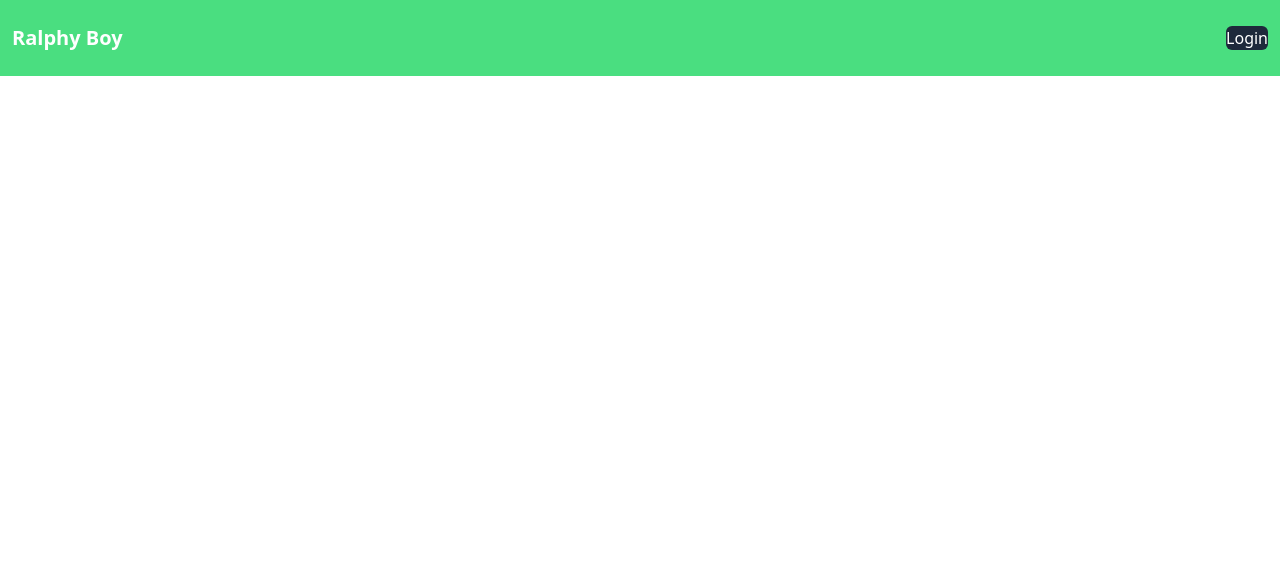
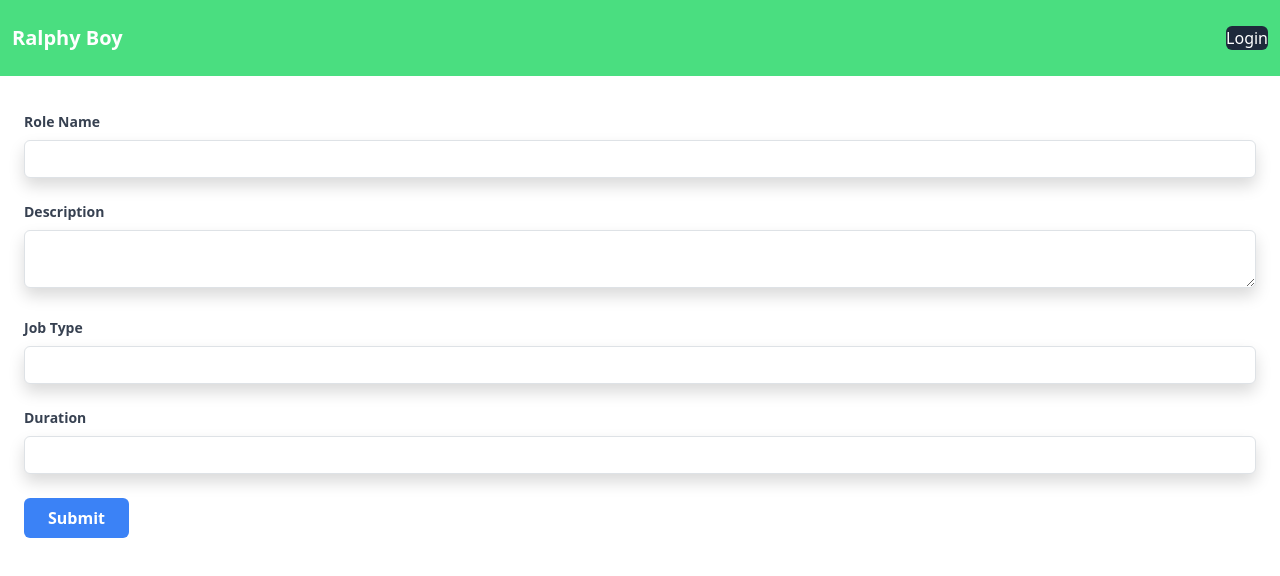
Before and after one commit to alexander784/Jobless-corner, a React (Create React App) app: page /PostRole in a window 1280 px wide. Before the commit this address had no page. Shown: the top 576 px of the page. Built offline with nearby package versions, Linux system fonts and the light colour scheme.

Commit message:
Create the post Role component

```diff
--- a/src/App.js
+++ b/src/App.js
@@ -7,6 +7,7 @@ import {
 import Home from './pages/Home';
 import Search from "./components/Layout/Search";
 import Login from "./components/Layout/Login";
+import PostRole from "./pages/PostRole";
 
 
 
@@ -19,6 +20,7 @@ function App() {
     <Routes>
       <Route path='/' element={ <Home />} />
       <Route path='/Login' element={ <Login />} />
+      <Route path='/PostRole' element={ <PostRole />} />
 
 
 
--- a/src/components/Layout/NavBar.js
+++ b/src/components/Layout/NavBar.js
@@ -1,6 +1,6 @@
 import React, { useState } from 'react';
 import { Link } from "react-router-dom";
-import Login from './Login';
+// import Login from './Login';
 
 const NavBar = () => {
   return (
--- a/src/pages/Home.js
+++ b/src/pages/Home.js
@@ -1,59 +1,55 @@
-import React from 'react'
-// import "../App.css";
+import React from 'react';
 import { Link } from 'react-router-dom';
 import Search from '../components/Layout/Search';
-import News from "../assets/News.jpg";
-import Smart from "../assets/Smart.avif";
+import News from '../assets/News.jpg';
+import Smart from '../assets/Smart.avif';
 
 const Home = () => {
   return (
     <div className='size-100 bg-gray-800'>
       <div className='flex justify-center items-center h-screen'>
         <p className='text-white text-6xl'>
-        Meet the <span className='text-green-400'>Best </span> Tech <br />  Personality <br/>
+          Meet the <span className='text-green-400'>Best</span> Tech <br /> Personality <br />
           to Grow Your Team
         </p>
-         {/* <Search /> */}
-
         <div className='absolute bottom-0'>
           <Link to="/open-roles" className='container mx-5 rounded-3xl bg-slate-600 hover:bg-orange-950'>
-          <button className=''>open Role</button>
+            <button className=''>Open Role</button>
           </Link>
-         <Link to="/post-roles" className='container mx-5 rounded-3xl bg-slate-600 hover:bg-orange-950'>
+          <Link to="/PostRole" className='container mx-5 rounded-3xl bg-slate-600 hover:bg-orange-950'>
             <button className='button'>Post Role</button>
           </Link>
         </div>
       </div>
-         <section class="container mx-auto px-6 p-10">
-       <h2 class="text-4xl font-bold text-center text-white mb-8">
+      <section className="container mx-auto px-6 p-10">
+        <h2 className="text-4xl font-bold text-center text-white mb-8">
           Our services
         </h2>
-      <div class="flex items-center flex-wrap mb-20">
-        <div class="w-full md:w-1/2">
-          <h4 class="text-3xl text-white font-bold mb-3">Exercise Metric</h4>
-          <p class="text-gray-600 mb-8">Our Smart Health Monitoring Wristwatch is able to capture you vitals while you exercise. You can create different category of exercises and can track your vitals on the go.</p>
+        <div className="flex items-center flex-wrap mb-20">
+          <div className="w-full md:w-1/2">
+            <h4 className="text-3xl text-white font-bold mb-3">Exercise Metric</h4>
+            <p className="text-gray-600 mb-8">
+              Our Smart Health Monitoring Wristwatch is able to capture your vitals while you exercise. You can create different categories of exercises and can track your vitals on the go.
+            </p>
           </div>
-        <div class="w-full md:w-1/2">
+          <div className="w-full md:w-1/2">
             <img src={Smart} height={350} alt="Monitoring" />
           </div>
         </div>
 
-      <div class="flex items-center flex-wrap mb-20">
-        <div class="w-full md:w-1/2">
-        </div>
-        <div class="w-full md:w-1/2 pl-10">
-          <h4 class="text-3xl text-white font-bold mb-3">How we work</h4>
-          <p class="text-gray-600 mb-8">Our Smart Health Monitoring Wristwatch can generate a comprehensive report on your vitals depending on your settings either daily, weekly, monthly, quarterly or yearly.</p>
-          <img src={News} height={350} width={350}alt="Reporting" />
-
+        <div className="flex items-center flex-wrap mb-20">
+          <div className="w-full md:w-1/2"></div>
+          <div className="w-full md:w-1/2 pl-10">
+            <h4 className="text-3xl text-white font-bold mb-3">How we work</h4>
+            <p className="text-gray-600 mb-8">
+              Our Smart Health Monitoring Wristwatch can generate a comprehensive report on your vitals depending on your settings either daily, weekly, monthly, quarterly, or yearly.
+            </p>
+            <img src={News} height={350} width={350} alt="Reporting" />
           </div>
         </div>
       </section>
-          {/* <Footer/> */}
     </div>
-
-
-  )
-}
+  );
+};
 
 export default Home;
--- /dev/null
+++ b/src/pages/PostRole.js
@@ -0,0 +1,88 @@
+import React, { useState } from 'react';
+
+const PostRole = () => {
+  const [roleName, setRoleName] = useState('');
+  const [description, setDescription] = useState('');
+  const [jobType, setJobType] = useState('');
+  const [duration, setDuration] = useState('');
+
+  const handleSubmit = (e) => {
+    e.preventDefault();
+
+    console.log('Role Name:', roleName);
+    console.log('Description:', description);
+    console.log('Job Type:', jobType);
+    console.log('Duration:', duration);
+  };
+
+  return (
+    <div className="container mx-auto px-6 p-10">
+      <h2 className="text-4xl font-bold text-center text-gray-800 mb-8">
+        Post a New Role
+      </h2>
+      <form onSubmit={handleSubmit}>
+        <div className="mb-4">
+          <label className="block text-gray-700 text-sm font-bold mb-2" htmlFor="roleName">
+            Role Name
+          </label>
+          <input
+            type="text"
+            id="roleName"
+            value={roleName}
+            onChange={(e) => setRoleName(e.target.value)}
+            className="shadow appearance-none border rounded w-full py-2 px-3 text-gray-700 leading-tight focus:outline-none focus:shadow-outline"
+            required
+          />
+        </div>
+        <div className="mb-4">
+          <label className="block text-gray-700 text-sm font-bold mb-2" htmlFor="description">
+            Description
+          </label>
+          <textarea
+            id="description"
+            value={description}
+            onChange={(e) => setDescription(e.target.value)}
+            className="shadow appearance-none border rounded w-full py-2 px-3 text-gray-700 leading-tight focus:outline-none focus:shadow-outline"
+            required
+          ></textarea>
+        </div>
+        <div className="mb-4">
+          <label className="block text-gray-700 text-sm font-bold mb-2" htmlFor="jobType">
+            Job Type
+          </label>
+          <input
+            type="text"
+            id="jobType"
+            value={jobType}
+            onChange={(e) => setJobType(e.target.value)}
+            className="shadow appearance-none border rounded w-full py-2 px-3 text-gray-700 leading-tight focus:outline-none focus:shadow-outline"
+            required
+          />
+        </div>
+        <div className="mb-4">
+          <label className="block text-gray-700 text-sm font-bold mb-2" htmlFor="duration">
+            Duration
+          </label>
+          <input
+            type="text"
+            id="duration"
+            value={duration}
+            onChange={(e) => setDuration(e.target.value)}
+            className="shadow appearance-none border rounded w-full py-2 px-3 text-gray-700 leading-tight focus:outline-none focus:shadow-outline"
+            required
+          />
+        </div>
+        <div className="flex items-center justify-between">
+          <button
+            type="submit"
+            className="bg-blue-500 hover:bg-blue-700 text-white font-bold py-2 px-4 rounded focus:outline-none focus:shadow-outline"
+          >
+            Submit
+          </button>
+        </div>
+      </form>
+    </div>
+  );
+};
+
+export default PostRole;
```
Lines whose indentation alone changed are shown as unchanged.
